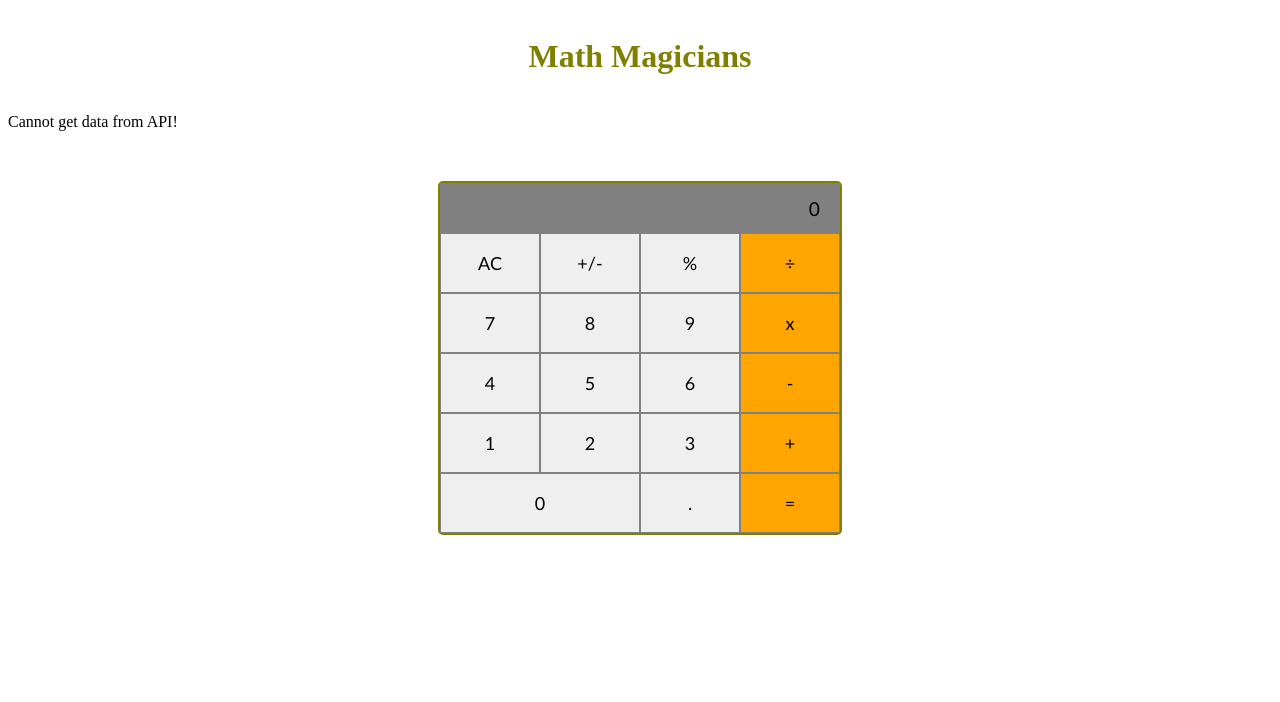
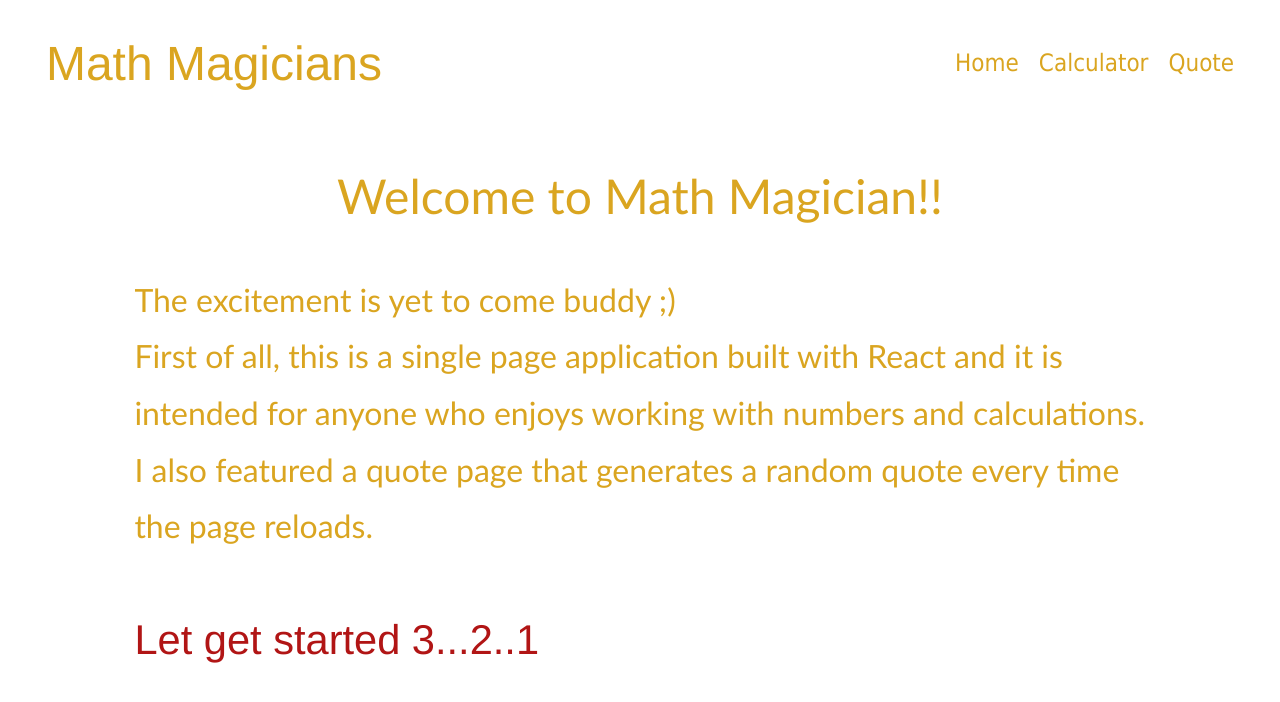
Before and after one commit to anbehindY/math-magicians, a React (Create React App) app: page / in a window 1280 px wide. Shown: the top 702 px of the page. Built offline with nearby package versions, Linux system fonts and the light colour scheme; no server answers.

Commit message:
Use routers and routes to create navbar

```diff
--- a/src/App.js
+++ b/src/App.js
@@ -1,14 +1,22 @@
+import { BrowserRouter, Routes, Route } from 'react-router-dom';
 import Calculator from './components/Calculator';
 import DisplayQuote from './components/displayQuote';
+import Navigation from './components/Navigation';
+import Home from './Home';
 import './index.css';
 
 function App() {
   return (
-    <div className="App">
-      <h1 className="header">Math Magicians</h1>
-      <DisplayQuote />
-      <Calculator />
-    </div>
+    <BrowserRouter>
+      <Routes>
+        <Route path="/" element={<Navigation />}>
+          <Route index element={<Home />} />
+          <Route path="calculator" element={<Calculator />} />
+          <Route path="quote" element={<DisplayQuote />} />
+        </Route>
+        <Route path="*" element={<div>Error! Page not found</div>} />
+      </Routes>
+    </BrowserRouter>
   );
 }
 
```
